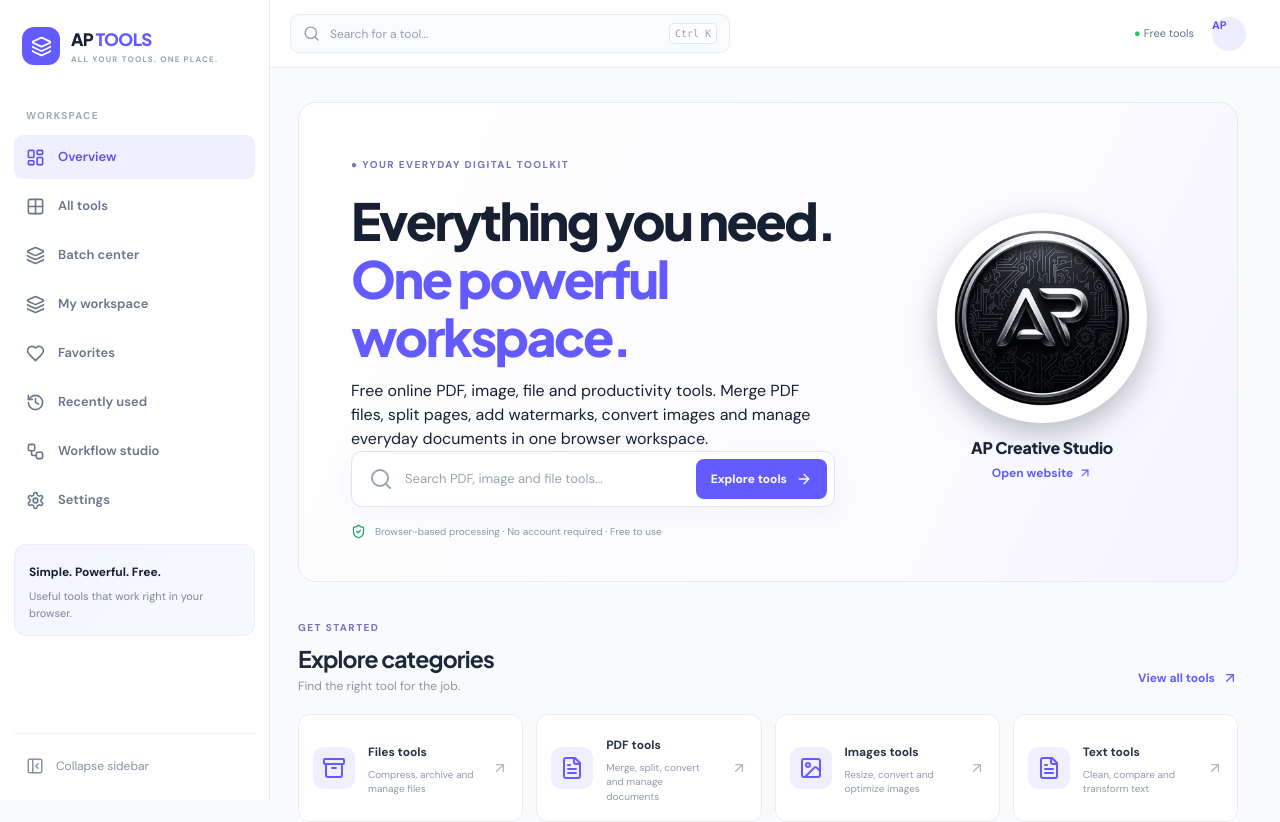
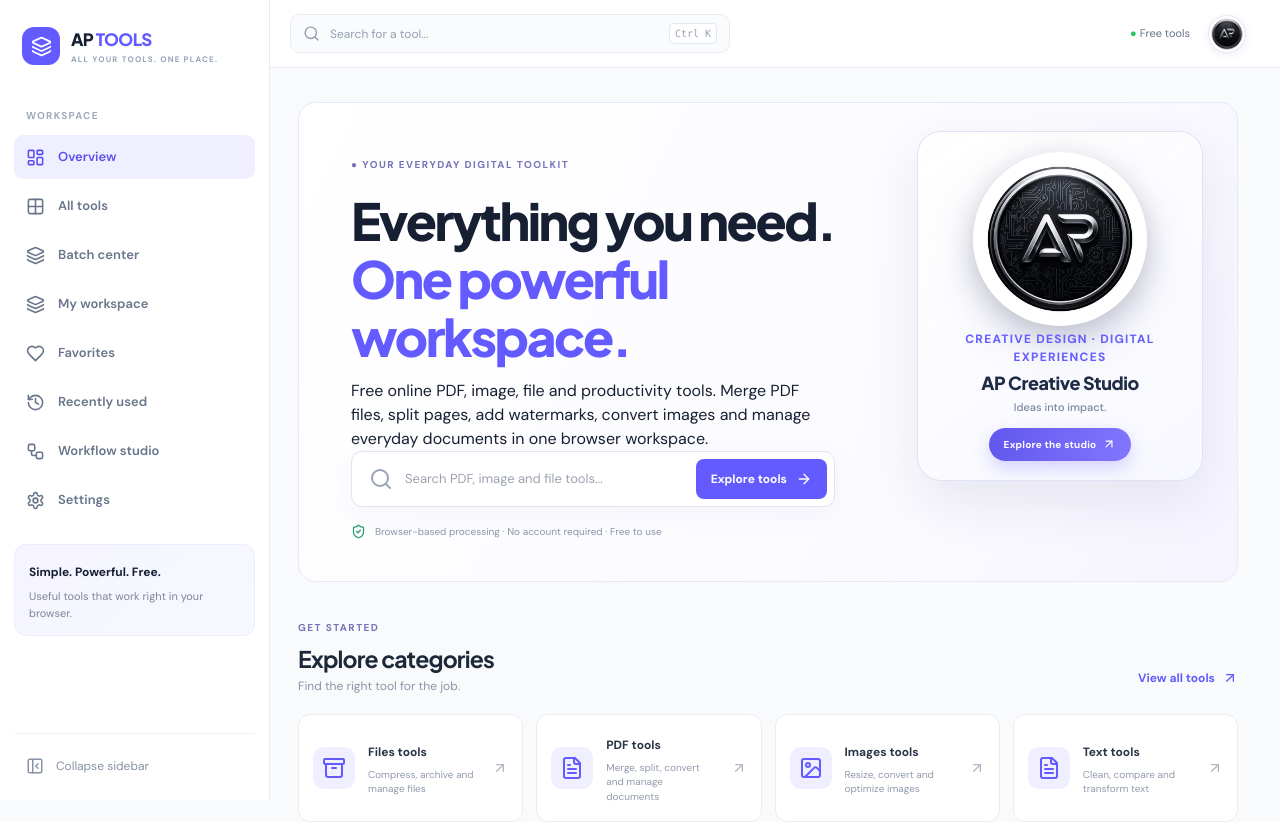
Before and after one commit to anantttt1/AP-Tools, a React (Vite) app: page / in a window 1280 px wide. Shown: the top 822 px of the page. Built offline with nearby package versions, Linux system fonts and the light colour scheme.

Commit message:
Create premium water-splash Studio banner and header logo

```diff
--- a/src/components/Layout.tsx
+++ b/src/components/Layout.tsx
@@ -54,7 +54,7 @@ export default function Layout() {
       <header className="topbar">
         <button className="mobile-menu" onClick={() => setMobile(v => !v)} aria-label="Open navigation"><Menu size={19}/></button>
         <button className="top-search" onClick={() => go('/tools')}><Search size={17}/>Search for a tool...<kbd>Ctrl K</kbd></button>
-        <span className="free-tag">● Free tools</span><div className="avatar">AP</div>
+        <span className="free-tag">● Free tools</span><div className="avatar"><img src="/ap-creative-studio-logo.webp" alt="AP Creative Studio" /></div>
       </header>
       <main className="content"><Outlet/></main>
       <footer>© {new Date().getFullYear()} AP TOOLS <span>Free tools · Private processing · No account required</span><div className="footer-legal-links"><Link className="footer-privacy-link" to="/privacy">Privacy Policy</Link><Link className="footer-privacy-link" to="/terms">Terms &amp; Conditions</Link></div></footer>
--- a/src/pages/Home.tsx
+++ b/src/pages/Home.tsx
@@ -40,18 +40,26 @@ export default function Home() {
         <div className="hero-search"><Search /><input value={q} onChange={e => setQ(e.target.value)} onKeyDown={e => e.key === 'Enter' && go('/tools?q=' + encodeURIComponent(q))} placeholder="Search PDF, image and file tools..." /><button onClick={() => go('/tools?q=' + encodeURIComponent(q))}>Explore tools <ArrowRight size={16} /></button></div>
         <div className="hero-foot"><ShieldCheck size={15} /> Browser-based processing · No account required · Free to use</div>
       </div>
-      <a className="hero-art" href="https://ap-creativestudio.vercel.app/" target="_blank" rel="noopener noreferrer" aria-label="Open AP Creative Studio website in a new tab">
-        <span className="hero-art-logo" aria-hidden="true">
-          <span className="hero-liquid-pool" />
-          <span className="hero-liquid hero-liquid-one" />
-          <span className="hero-liquid hero-liquid-two" />
-          <span className="hero-liquid hero-liquid-three" />
-          <span className="hero-liquid hero-liquid-four" />
-          <span className="hero-liquid hero-liquid-five" />
-          <img src="/ap-creative-studio-logo.webp" alt="" />
-          <span className="hero-liquid-glint" />
+      <a className="hero-art" href="https://ap-creativestudio.vercel.app/" target="_blank" rel="noopener noreferrer" aria-label="Visit AP Creative Studio">
+        <span className="hero-art-water" aria-hidden="true">
+          <svg className="hero-water-defs" width="0" height="0" aria-hidden="true">
+            <defs><filter id="studio-water-goo"><feGaussianBlur in="SourceGraphic" stdDeviation="7" result="blur"/><feColorMatrix in="blur" mode="matrix" values="1 0 0 0 0  0 1 0 0 0  0 0 1 0 0  0 0 0 22 -10" result="goo"/><feComposite in="SourceGraphic" in2="goo" operator="atop"/></filter></defs>
+          </svg>
+          <span className="water-ribbon water-ribbon-left" />
+          <span className="water-ribbon water-ribbon-right" />
+          <span className="water-drop water-drop-a" /><span className="water-drop water-drop-b" />
+          <span className="water-drop water-drop-c" /><span className="water-drop water-drop-d" />
+          <span className="water-pool" />
+          <span className="water-ripple water-ripple-a" /><span className="water-ripple water-ripple-b" />
+          <img src="/ap-creative-studio-logo.webp" alt="AP Creative Studio logo" />
+          <span className="water-shine" />
         </span>
-        <span className="hero-art-copy"><strong>AP Creative Studio</strong><small>Open website <ArrowUpRight size={14} /></small></span>
+        <span className="hero-art-copy">
+          <small className="studio-banner-kicker">CREATIVE DESIGN · DIGITAL EXPERIENCES</small>
+          <strong>AP Creative Studio</strong>
+          <span className="studio-banner-line">Ideas into impact.</span>
+          <em>Explore the studio <ArrowUpRight size={14} /></em>
+        </span>
       </a>
     </section>
 
--- a/src/styles.css
+++ b/src/styles.css
@@ -139,17 +139,41 @@ html{scroll-behavior:smooth;scroll-padding-top:24px}
 
 
 
-/* Studio liquid-metal splash: droplets fall, merge, spread, then reveal the real emblem. */
-.hero-art-logo{position:relative;display:block;width:min(100%,210px);aspect-ratio:1;isolation:isolate;overflow:visible;filter:drop-shadow(0 12px 16px rgba(13,18,35,.13))}
-.hero-art-logo>img{position:absolute!important;inset:0;width:100%!important;height:100%!important;object-fit:contain;opacity:1;clip-path:circle(0% at 50% 50%);transform:scale(.94);animation:studio-emblem-reveal 2.65s cubic-bezier(.2,.75,.22,1) .18s both}
-.hero-liquid-pool{position:absolute;z-index:2;inset:12%;border-radius:48% 52% 45% 55%;opacity:0;transform:scale(.08,.12);background:radial-gradient(ellipse at 32% 24%,rgba(255,255,255,.92),transparent 24%),radial-gradient(ellipse at 36% 28%,#aaa5ff 0%,#7168f5 24%,#4940d0 54%,#29227f 78%,#15133d 100%);box-shadow:inset 8px 10px 18px rgba(255,255,255,.5),inset -12px -14px 22px rgba(10,7,55,.45),0 12px 28px rgba(72,61,205,.24);animation:studio-pool-spread 2.55s cubic-bezier(.18,.78,.22,1) both}
-.hero-liquid{position:absolute;z-index:3;left:50%;top:50%;width:17%;aspect-ratio:1;border-radius:64% 36% 57% 43%;opacity:0;background:radial-gradient(circle at 30% 23%,#fff 0%,#d9d6ff 8%,#8f88ff 30%,#554bdc 62%,#28216e 100%);box-shadow:inset -4px -6px 10px rgba(12,8,66,.4),inset 3px 3px 7px rgba(255,255,255,.6),0 8px 16px rgba(67,56,190,.22);transform:translate(-50%,-50%) scale(.15);animation:studio-drop-merge 1.42s cubic-bezier(.2,.78,.2,1) both}
-.hero-liquid-one{margin-left:-5%;margin-top:-78%;width:15%}.hero-liquid-two{margin-left:-48%;margin-top:-40%;width:11%;animation-delay:.12s}.hero-liquid-three{margin-left:44%;margin-top:-48%;width:13%;animation-delay:.22s}.hero-liquid-four{margin-left:38%;margin-top:25%;width:10%;animation-delay:.31s}.hero-liquid-five{margin-left:-43%;margin-top:31%;width:12%;animation-delay:.19s}
-.hero-liquid-glint{position:absolute;z-index:4;inset:7%;border-radius:50%;pointer-events:none;opacity:0;background:linear-gradient(112deg,transparent 34%,rgba(255,255,255,.72) 49%,transparent 64%);transform:translateX(-125%) rotate(-12deg);animation:studio-liquid-glint .9s ease-out 2.05s both}
-@keyframes studio-drop-merge{0%{opacity:0;transform:translate(-50%,-175%) scale(.35,.7)}14%{opacity:1}52%{opacity:1;transform:translate(-50%,-25%) scale(.9,1.28);border-radius:42% 58% 65% 35%}72%{opacity:1;transform:translate(-50%,-50%) scale(1.28,.78);border-radius:50%}100%{opacity:0;transform:translate(-50%,-50%) scale(1.75,1.5);border-radius:50%}}
-@keyframes studio-pool-spread{0%,12%{opacity:0;transform:scale(.08,.12)}27%{opacity:1;transform:scale(.34,.42);border-radius:62% 38% 56% 44%}48%{opacity:1;transform:scale(.78,.82);border-radius:42% 58% 48% 52%}68%{opacity:1;transform:scale(1.06,1.02);border-radius:50% 44% 56% 48%}82%{opacity:.92;transform:scale(1.12,1.08)}100%{opacity:0;transform:scale(1.18,1.14)}}
-@keyframes studio-emblem-reveal{0%,38%{clip-path:circle(0% at 50% 50%);transform:scale(.94)}72%{clip-path:circle(43% at 50% 50%);transform:scale(.985)}100%{clip-path:circle(72% at 50% 50%);transform:scale(1)}}
-@keyframes studio-liquid-glint{0%{opacity:0;transform:translateX(-125%) rotate(-12deg)}25%{opacity:.8}100%{opacity:0;transform:translateX(125%) rotate(-12deg)}}
-.hero-art:hover .hero-art-logo{filter:drop-shadow(0 15px 21px rgba(13,18,35,.2))}
-@media(max-width:900px){.hero-art-logo{width:min(100%,180px)}}@media(max-width:760px){.hero-art-logo{width:min(100%,210px)}}
-@media(prefers-reduced-motion:reduce){.hero-liquid,.hero-liquid-pool,.hero-liquid-glint{animation:none;opacity:0}.hero-art-logo>img{animation:none;clip-path:circle(72% at 50% 50%);transform:none}}
+
+/* AP Creative Studio: cinematic water splash and logo reveal */
+.hero-art{position:absolute;right:34px;top:28px;width:310px;min-height:286px;display:flex;flex-direction:column;align-items:center;justify-content:center;gap:0;padding:20px 22px 19px;border:1px solid rgba(219,224,244,.9);border-radius:24px;background:linear-gradient(145deg,rgba(255,255,255,.97),rgba(247,248,255,.94));box-shadow:0 20px 55px rgba(39,32,91,.09),inset 0 1px 0 #fff;text-decoration:none;z-index:3;overflow:hidden;transition:transform .25s,border-color .25s,box-shadow .25s}
+.hero-art:before{content:"";position:absolute;inset:0;background:radial-gradient(ellipse at 50% 35%,rgba(114,135,255,.11),transparent 55%),linear-gradient(120deg,transparent 20%,rgba(255,255,255,.65) 48%,transparent 70%);pointer-events:none}
+.hero-art:hover{transform:translateY(-4px);border-color:#c9c4ff;box-shadow:0 25px 60px rgba(39,32,91,.15)}
+.hero-art-water{position:relative;display:block;width:174px;height:174px;flex:0 0 174px;isolation:isolate;overflow:visible;filter:drop-shadow(0 15px 22px rgba(38,52,110,.16))}
+.hero-art-water>img{position:absolute!important;z-index:4;inset:0;width:100%!important;height:100%!important;object-fit:contain;border-radius:50%;clip-path:circle(0% at 50% 50%);transform:scale(.94);animation:studio-water-logo-reveal 3.25s cubic-bezier(.18,.78,.22,1) .25s both}
+.hero-water-defs{position:absolute;width:0;height:0}
+.water-pool{position:absolute;z-index:2;left:8%;top:9%;width:84%;height:82%;opacity:0;transform:scale(.08,.1);border-radius:46% 54% 52% 48%;background:radial-gradient(ellipse at 28% 22%,rgba(255,255,255,.96) 0 3%,rgba(222,244,255,.78) 9%,transparent 25%),radial-gradient(ellipse at 62% 68%,rgba(28,87,156,.28),transparent 53%),linear-gradient(140deg,rgba(241,251,255,.94),rgba(111,180,232,.76) 34%,rgba(45,113,190,.8) 66%,rgba(214,243,255,.95));border:1px solid rgba(255,255,255,.88);box-shadow:inset 7px 9px 17px rgba(255,255,255,.88),inset -9px -12px 20px rgba(28,77,138,.3),0 9px 24px rgba(42,113,183,.22);filter:url(#studio-water-goo);animation:studio-water-pool 3.2s cubic-bezier(.2,.72,.18,1) both}
+.water-ribbon{position:absolute;z-index:2;top:42%;width:72%;height:34%;opacity:0;border-radius:50%;filter:url(#studio-water-goo);background:linear-gradient(180deg,rgba(255,255,255,.96),rgba(174,222,250,.76) 28%,rgba(73,145,204,.72) 58%,rgba(235,250,255,.96));box-shadow:inset 0 5px 8px rgba(255,255,255,.9),inset 0 -7px 12px rgba(35,92,150,.26),0 5px 12px rgba(58,127,186,.16)}
+.water-ribbon-left{left:-55%;transform:rotate(18deg) scaleX(.1);animation:studio-water-from-left 1.8s cubic-bezier(.18,.78,.22,1) .05s both}
+.water-ribbon-right{right:-55%;transform:rotate(-18deg) scaleX(.1);animation:studio-water-from-right 1.8s cubic-bezier(.18,.78,.22,1) .12s both}
+.water-drop{position:absolute;z-index:3;display:block;width:15px;height:22px;opacity:0;border-radius:55% 45% 62% 38%;background:radial-gradient(ellipse at 32% 22%,#fff 0 8%,rgba(246,253,255,.98) 14%,rgba(144,202,238,.88) 48%,rgba(54,125,187,.9) 78%,rgba(255,255,255,.92) 100%);box-shadow:inset -2px -3px 5px rgba(36,94,150,.25),inset 2px 2px 4px rgba(255,255,255,.9),0 4px 9px rgba(45,112,171,.2);filter:url(#studio-water-goo);animation:studio-water-drop 1.45s cubic-bezier(.2,.7,.2,1) both}
+.water-drop-a{left:6%;top:36%;animation-delay:.02s}.water-drop-b{right:8%;top:25%;width:11px;height:17px;animation-delay:.16s}.water-drop-c{left:24%;top:5%;width:9px;height:14px;animation-delay:.25s}.water-drop-d{right:22%;bottom:5%;width:12px;height:18px;animation-delay:.32s}
+.water-ripple{position:absolute;z-index:3;left:50%;top:50%;width:48%;height:22%;border:2px solid rgba(255,255,255,.88);border-radius:50%;opacity:0;transform:translate(-50%,-50%) scale(.15);box-shadow:0 0 8px rgba(111,184,231,.32);animation:studio-water-ripple 1.2s ease-out 1.1s both}
+.water-ripple-b{width:66%;height:31%;animation-delay:1.32s}
+.water-shine{position:absolute;z-index:5;inset:8%;border-radius:50%;opacity:0;pointer-events:none;background:linear-gradient(112deg,transparent 35%,rgba(255,255,255,.82) 49%,transparent 63%);transform:translateX(-130%) rotate(-12deg);animation:studio-water-shine .85s ease-out 2.55s both}
+.hero-art-copy{position:relative;z-index:6;display:flex;flex-direction:column;align-items:center;gap:5px;text-align:center;margin-top:4px}
+.studio-banner-kicker{font-size:8px;letter-spacing:1.25px;color:#7180a5;font-weight:800}
+.hero-art-copy strong{font:800 18px 'Plus Jakarta Sans';letter-spacing:-.45px;color:#202b46}
+.studio-banner-line{font-size:11px;color:#7b87a1;font-weight:500}
+.hero-art-copy em{display:flex;align-items:center;gap:6px;margin-top:7px;padding:9px 15px;border-radius:999px;background:linear-gradient(100deg,#6157ed,#8276ff);color:#fff;font-size:10px;font-style:normal;font-weight:800;letter-spacing:.2px;box-shadow:0 7px 18px rgba(99,91,255,.25)}
+@keyframes studio-water-drop{0%{opacity:0;transform:translateY(-35px) scale(.5,.8)}25%{opacity:1}68%{opacity:1;transform:translateY(35px) scale(1.08,1.18)}100%{opacity:0;transform:translateY(55px) scale(1.3,.7)}}
+@keyframes studio-water-from-left{0%{opacity:0;transform:translateX(-35%) rotate(18deg) scaleX(.08)}25%{opacity:.98}65%{opacity:1;transform:translateX(52%) rotate(8deg) scaleX(1.1)}100%{opacity:0;transform:translateX(72%) rotate(0) scaleX(1.28)}}
+@keyframes studio-water-from-right{0%{opacity:0;transform:translateX(35%) rotate(-18deg) scaleX(.08)}25%{opacity:.98}65%{opacity:1;transform:translateX(-52%) rotate(-8deg) scaleX(1.1)}100%{opacity:0;transform:translateX(-72%) rotate(0) scaleX(1.28)}}
+@keyframes studio-water-pool{0%,10%{opacity:0;transform:scale(.08,.1)}32%{opacity:.98;transform:scale(.52,.7);border-radius:60% 40% 58% 42%}55%{opacity:1;transform:scale(1.04,.96);border-radius:44% 56% 48% 52%}78%{opacity:.95;transform:scale(1.08,1.06);border-radius:50% 45% 55% 50%}100%{opacity:0;transform:scale(1.13,1.1)}}
+@keyframes studio-water-logo-reveal{0%,43%{clip-path:circle(0% at 50% 50%);transform:scale(.94)}72%{clip-path:circle(44% at 50% 50%);transform:scale(.985)}100%{clip-path:circle(72% at 50% 50%);transform:scale(1)}}
+@keyframes studio-water-ripple{0%{opacity:0;transform:translate(-50%,-50%) scale(.15)}25%{opacity:.85}100%{opacity:0;transform:translate(-50%,-50%) scale(1.5)}}
+@keyframes studio-water-shine{0%{opacity:0;transform:translateX(-130%) rotate(-12deg)}25%{opacity:.85}100%{opacity:0;transform:translateX(130%) rotate(-12deg)}}
+.avatar{display:grid;place-items:center;width:38px;height:38px;flex:0 0 38px;overflow:hidden;border:1px solid #e8e7fb;border-radius:50%;background:#f1f0ff;box-shadow:0 2px 8px rgba(44,39,110,.08)}
+.avatar img{display:block;width:100%;height:100%;object-fit:cover;border-radius:50%}
+@media(max-width:900px){.hero-art{right:20px;width:250px;min-height:255px}.hero-art-water{width:145px;height:145px;flex-basis:145px}}
+@media(max-width:760px){.hero-art{position:relative;right:auto;top:auto;width:100%;min-height:0;margin:26px 0 0;padding:17px}.hero-art-water{width:160px;height:160px;flex-basis:160px}.hero-art-copy strong{font-size:17px}}
+@media(prefers-reduced-motion:reduce){.water-drop,.water-ribbon,.water-pool,.water-ripple,.water-shine{animation:none;opacity:0}.hero-art-water>img{animation:none;clip-path:circle(72% at 50% 50%);transform:none}}
+
+/* AP Creative Studio mark in the global header */
+.avatar{display:grid;place-items:center;width:38px;height:38px;flex:0 0 38px;overflow:hidden;border:1px solid #e8e7fb;border-radius:50%;background:#f1f0ff;box-shadow:0 2px 8px rgba(44,39,110,.08)}
+.avatar img{display:block;width:100%;height:100%;object-fit:cover;border-radius:50%}
```
